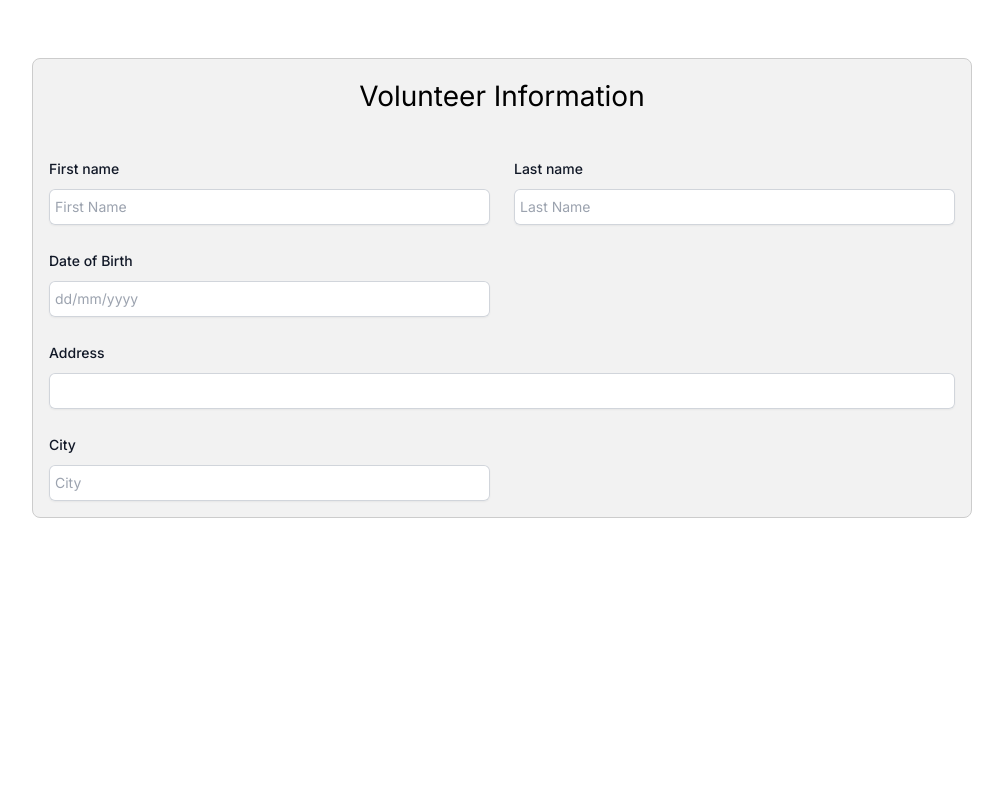
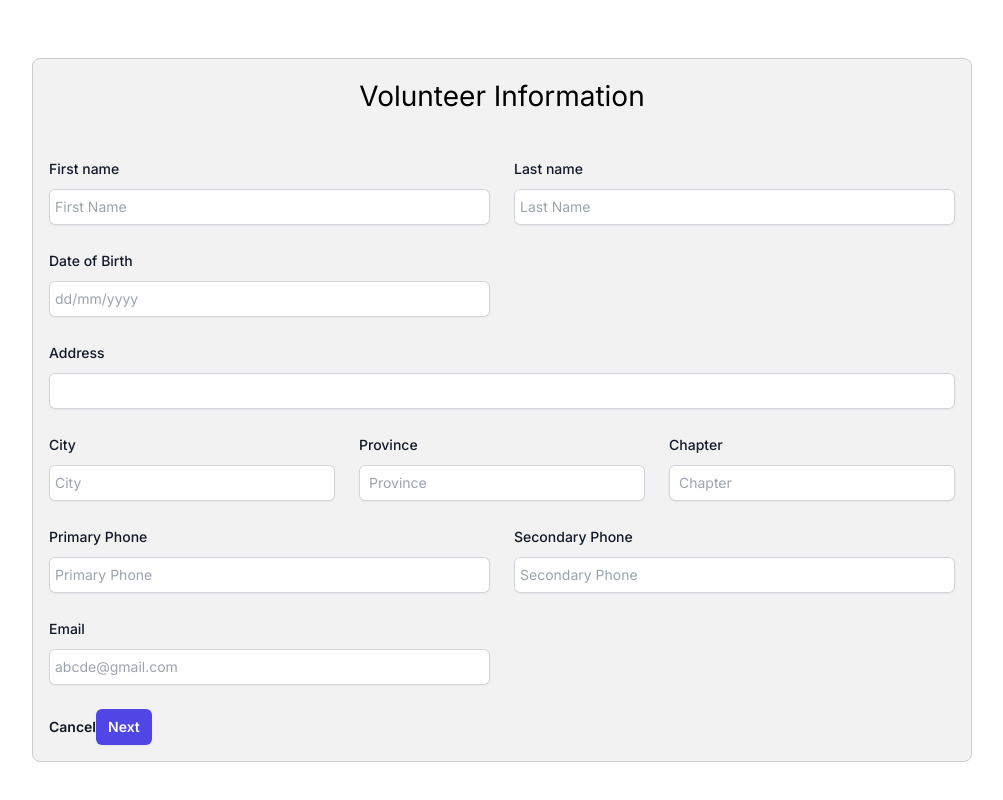
Before and after one commit to kngjms15/krvms, a Next.js app: page / in a window 1280 px wide. Shown: the part 2268-3068 px from the top of the page, without its empty margins (138-1141 px from the left). Before the commit the page ends 2866 px from the top, so only its background shows below. Built offline with nearby package versions, Linux system fonts and the light colour scheme.

Commit message:
add the rest of volunteer info fields

```diff
--- a/app/registration/volInfo/volInfo.tsx
+++ b/app/registration/volInfo/volInfo.tsx
@@ -7,6 +7,7 @@
         <div className="block text-center">
           <h1>Volunteer Information</h1>
         </div>
+
         <div className="mt-10 grid grid-cols-1 gap-x-6 gap-y-6 sm:grid-cols-6">
           <div className="sm:col-span-3">
             <label
@@ -83,7 +84,7 @@
             </div>
           </div>
 
-          <div className="sm:col-span-3">
+          <div className="sm:col-span-2">
             <label
               htmlFor="city"
               className="block text-sm font-medium leading-6 text-gray-900"
@@ -102,6 +103,115 @@
             </div>
           </div>
 
+          <div className="sm:col-span-2">
+            <label
+              htmlFor="province"
+              className="block text-sm font-medium leading-6 text-gray-900"
+            >
+              Province
+            </label>
+            <div className="mt-2">
+              <input
+                type="text"
+                name="province"
+                id="province"
+                autoComplete="family-name"
+                className="block w-full rounded-md border-0 py-1.5 px-1.5 text-gray-900 shadow-sm ring-1 ring-inset ring-gray-300 placeholder:text-gray-400 focus:ring-2 focus:ring-inset focus:ring-indigo-600 sm:text-sm sm:leading-6"
+                placeholder=" Province"
+              />
+            </div>
+          </div>
+
+          <div className="sm:col-span-2">
+            <label
+              htmlFor="chapter"
+              className="block text-sm font-medium leading-6 text-gray-900"
+            >
+              Chapter
+            </label>
+            <div className="mt-2">
+              <input
+                type="text"
+                name="chapter"
+                id="chapter"
+                autoComplete="family-name"
+                className="block w-full rounded-md border-0 py-1.5 px-1.5 text-gray-900 shadow-sm ring-1 ring-inset ring-gray-300 placeholder:text-gray-400 focus:ring-2 focus:ring-inset focus:ring-indigo-600 sm:text-sm sm:leading-6"
+                placeholder=" Chapter"
+              />
+            </div>
+          </div>
+
+          <div className="sm:col-span-3">
+            <label
+              htmlFor="primary-phone"
+              className="block text-sm font-medium leading-6 text-gray-900"
+            >
+              Primary Phone
+            </label>
+            <div className="mt-2">
+              <input
+                type="phone"
+                name="primary-phone"
+                id="primary-phone"
+                autoComplete="given-name"
+                className="block w-full rounded-md border-0 py-1.5 px-1.5 text-gray-900 shadow-sm ring-1 ring-inset ring-gray-300 placeholder:text-gray-400 focus:ring-2 focus:ring-inset focus:ring-indigo-600 sm:text-sm sm:leading-6"
+                placeholder="Primary Phone"
+              />
+            </div>
+          </div>
+
+          <div className="sm:col-span-3">
+            <label
+              htmlFor="secondary-phone"
+              className="block text-sm font-medium leading-6 text-gray-900"
+            >
+              Secondary Phone
+            </label>
+            <div className="mt-2">
+              <input
+                type="phone"
+                name="secondary-phone"
+                id="secondary-phone"
+                autoComplete="family-name"
+                className="block w-full rounded-md border-0 py-1.5 px-1.5 text-gray-900 shadow-sm ring-1 ring-inset ring-gray-300 placeholder:text-gray-400 focus:ring-2 focus:ring-inset focus:ring-indigo-600 sm:text-sm sm:leading-6"
+                placeholder="Secondary Phone"
+              />
+            </div>
+          </div>
+
+          <div className="sm:col-span-3">
+            <label
+              htmlFor="email"
+              className="block text-sm font-medium leading-6 text-gray-900"
+            >
+              Email
+            </label>
+            <div className="mt-2">
+              <input
+                type="email"
+                name="email"
+                id="email"
+                autoComplete="family-name"
+                className="block w-full rounded-md border-0 py-1.5 px-1.5 text-gray-900 shadow-sm ring-1 ring-inset ring-gray-300 placeholder:text-gray-400 focus:ring-2 focus:ring-inset focus:ring-indigo-600 sm:text-sm sm:leading-6"
+                placeholder="abcde@gmail.com"
+              />
+            </div>
+          </div>
+
+          <div className="sm:col-span-6">
+            <button
+              type="button"
+              className="text-sm font-semibold leading-6 text-gray-900"
+            >
+              Cancel
+            </button>
+            <button
+              type="submit"
+              className="rounded-md bg-indigo-600 px-3 py-2 text-sm font-semibold text-white shadow-sm hover:bg-indigo-500 focus-visible:outline focus-visible:outline-2 focus-visible:outline-offset-2 focus-visible:outline-indigo-600"
+            >
+              Next
+            </button>
+          </div>
         </div>
       </form>
     </div>
```
